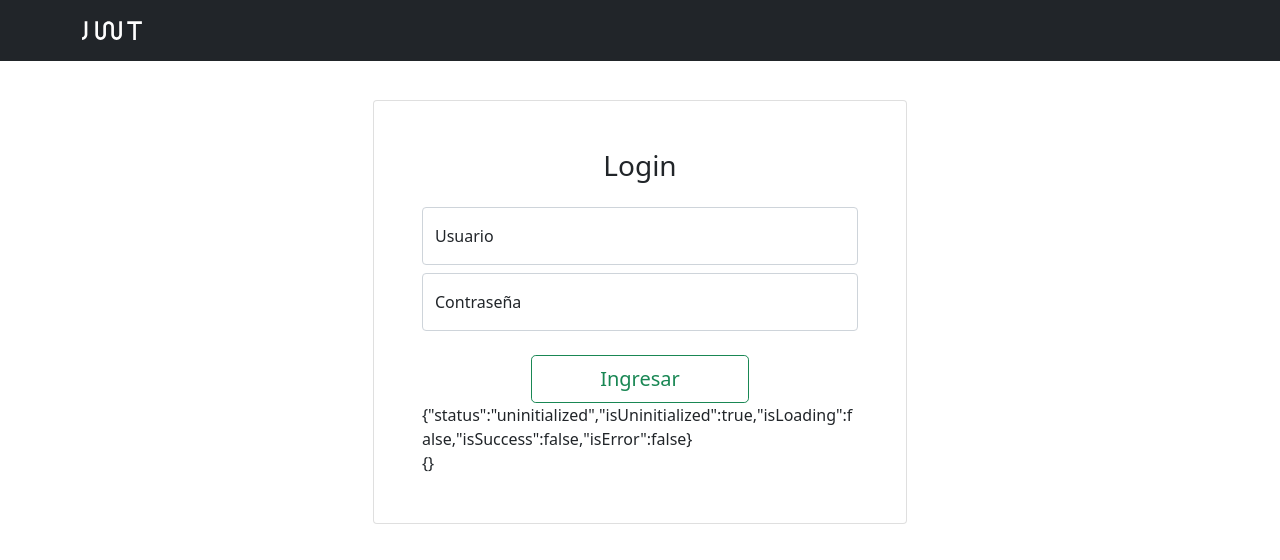
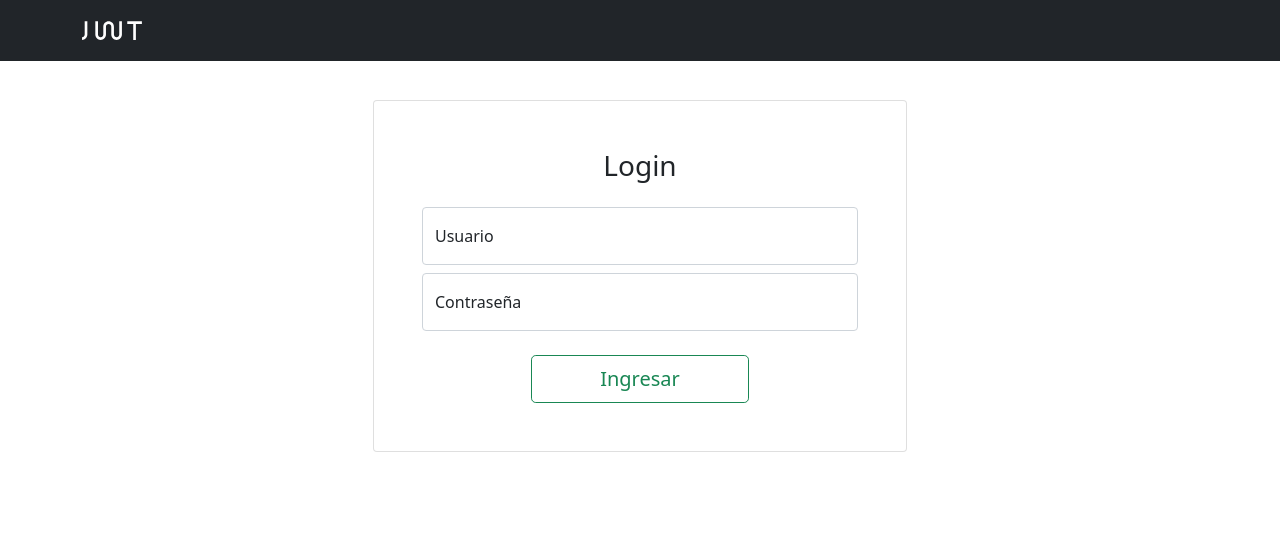
Before and after one commit to jdgramajo/jwting-react, a React (Create React App) app: page / in a window 1280 px wide. Shown: the top 560 px of the page. Built offline with nearby package versions, Linux system fonts and the light colour scheme.

Commit message:
Code cleanup, implements usage of global state in user info component.

```diff
--- a/src/components/LoginForm.js
+++ b/src/components/LoginForm.js
@@ -1,22 +1,16 @@
 import { useHistory } from "react-router-dom";
 
-// TODO:
-// - Find out if custom hook is necesary or of the useQuery hook
-//   provided by RTK Query is enough. -> Seems it isn't, maybe custom
-//   hooks?
 import { changeUserInfo } from "../store";
 import { useSelector, useDispatch } from "react-redux";
 import { useLoginMutation } from "../store";
 
 const LoginForm = () => {
-  const { userInfo } = useSelector((store) => store);
   const dispatch = useDispatch();
   const history = useHistory();
   const [login, loginResponse] = useLoginMutation();
 
   const navigateToMain = (username) => {
-    // history.push("/main");
-    dispatch(changeUserInfo(username));
+    history.push("/main");
   };
 
   const navigateToError = () => {
@@ -33,7 +27,8 @@ const LoginForm = () => {
       const username = document.getElementById("user-input").value;
       const password = document.getElementById("password-input").value;
       try {
-        const response = await login({ username, password });
+        await login({ username, password });
+        dispatch(changeUserInfo(username));
         navigateToMain(username);
         return loginResponse;
       } catch (err) {
@@ -87,8 +82,6 @@ const LoginForm = () => {
               </div>
             </div>
           </form>
-          <div>{JSON.stringify(loginResponse)}</div>
-          <div>{JSON.stringify(userInfo)}</div>
         </div>
       </div>
     </div>
--- a/src/components/UserInfo.js
+++ b/src/components/UserInfo.js
@@ -1,20 +1,16 @@
 import React from "react";
-// import { useSelector } from "react-redux";
-import { useLoginMutation } from "../store";
+import { useSelector } from "react-redux";
 
 const UserInfo = () => {
   // TODO:
   // - Redirect to root directory if not logged in (no userInfo available).
   // - Add logout to the header and actually remove cookie (if possible).
   // - Add change password to the header option and navigate to a new component to do so.
-  // const { userInfo } = useSelector((store) => store);
-  const [login, loginResponse] = useLoginMutation();
+  const { userInfo } = useSelector((store) => store);
 
   return (
     <div>
-      <div className="text-body display-2">
-        Hi {JSON.stringify(loginResponse)}! Your roles are:
-      </div>
+      <div className="text-body display-2">Hi {userInfo}! Your roles are:</div>
       <ul className="text-body display-3"></ul>
     </div>
   );
```
Also changed, not shown: src/store.js (+1 -15 lines).
